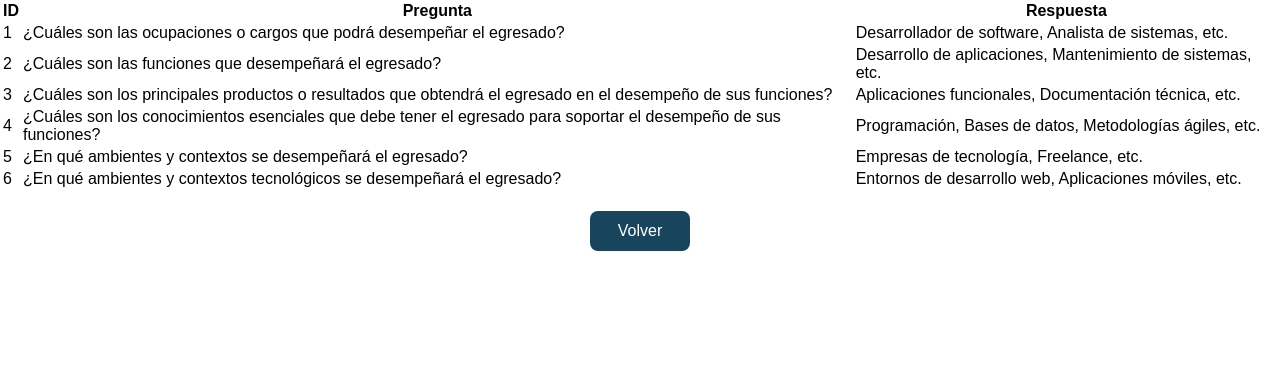
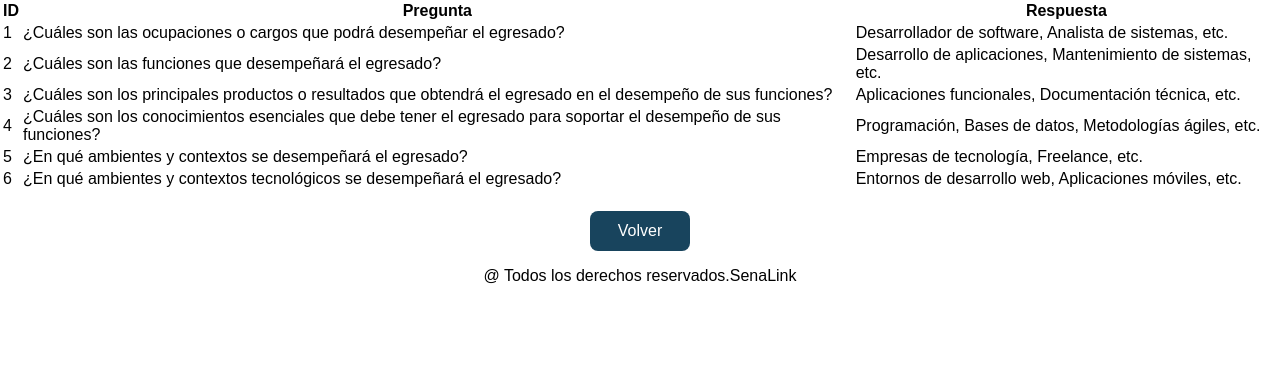
Before and after one commit to felipe397/senalink5, a PHP site: page /html/Super_Admin/ListarDiagnostico.html in a window 1280 px wide. Shown: the part 144-526 px from the top of the page. Run offline with PHP 8.4, Linux system fonts and the light colour scheme.

Commit message:
footersss

```diff
--- a/senalink/css/style.css
+++ b/senalink/css/style.css
@@ -367,3 +367,9 @@ img {
   max-width: 100%;
   height: auto;
 }
+
+footer p{
+    text-align: center;
+    padding: 0px;
+    color:var(--black);
+}
--- a/senalink/html/Super_Admin/Fogot_code.html
+++ b/senalink/html/Super_Admin/Fogot_code.html
@@ -27,3 +27,8 @@
 <div class="footer"></div>
 </body>
 </html>
+<footer>
+    <p>@ Todos los derechos reservados.SenaLink</p>
+  </footer>
+</body>
+</html>
--- a/senalink/html/Super_Admin/Forgot.html
+++ b/senalink/html/Super_Admin/Forgot.html
@@ -22,3 +22,8 @@
 <div class="footer"></div>
 </body>
 </html>
+<footer>
+    <p>@ Todos los derechos reservados.SenaLink</p>
+  </footer>
+</body>
+</html>
--- a/senalink/html/Super_Admin/Formulario.html
+++ b/senalink/html/Super_Admin/Formulario.html
@@ -41,3 +41,8 @@
     <div class="footer"></div>
 </body>
 </html>
+<footer>
+    <p>@ Todos los derechos reservados.SenaLink</p>
+  </footer>
+</body>
+</html>
--- a/senalink/html/Super_Admin/Formulario2.html
+++ b/senalink/html/Super_Admin/Formulario2.html
@@ -43,3 +43,8 @@
     </div>
 </body>
 </html>
+<footer>
+    <p>@ Todos los derechos reservados.SenaLink</p>
+  </footer>
+</body>
+</html>
--- a/senalink/html/Super_Admin/Home.html
+++ b/senalink/html/Super_Admin/Home.html
@@ -120,3 +120,8 @@
     <script src="../../js/script.js"></script> <!-- Agregar el JavaScript para el menú -->
 </body>
 </html>
+<footer>
+    <p>@ Todos los derechos reservados.SenaLink</p>
+  </footer>
+</body>
+</html>
--- a/senalink/html/Super_Admin/ListarDiagnostico.html
+++ b/senalink/html/Super_Admin/ListarDiagnostico.html
@@ -69,3 +69,9 @@
     <script src="../js/script.js"></script> <!-- Agregar el JavaScript para el menú -->
 </body>
 </html>
+
+<footer>
+    <p>@ Todos los derechos reservados.SenaLink</p>
+  </footer>
+</body>
+</html>
--- a/senalink/html/Super_Admin/create_admin_account.html
+++ b/senalink/html/Super_Admin/create_admin_account.html
@@ -38,3 +38,8 @@
     </div>
 </body>
 </html>
+<footer>
+    <p>@ Todos los derechos reservados.SenaLink</p>
+  </footer>
+</body>
+</html>
--- a/senalink/html/Super_Admin/create_funcionario.html
+++ b/senalink/html/Super_Admin/create_funcionario.html
@@ -38,3 +38,8 @@
     </div>
 </body>
 </html>
+<footer>
+    <p>@ Todos los derechos reservados.SenaLink</p>
+  </footer>
+</body>
+</html>
--- a/senalink/html/Super_Admin/index.html
+++ b/senalink/html/Super_Admin/index.html
@@ -38,3 +38,8 @@
   </div>
  </body>
 </html>
+<footer>
+    <p>@ Todos los derechos reservados.SenaLink</p>
+  </footer>
+</body>
+</html>
--- a/senalink/html/Super_Admin/index_funcionario.html
+++ b/senalink/img/index_funcionario.html
@@ -35,3 +35,8 @@
   </div>
  </body>
 </html>
+<footer>
+    <p>@ Todos los derechos reservados.SenaLink</p>
+  </footer>
+</body>
+</html>
```
